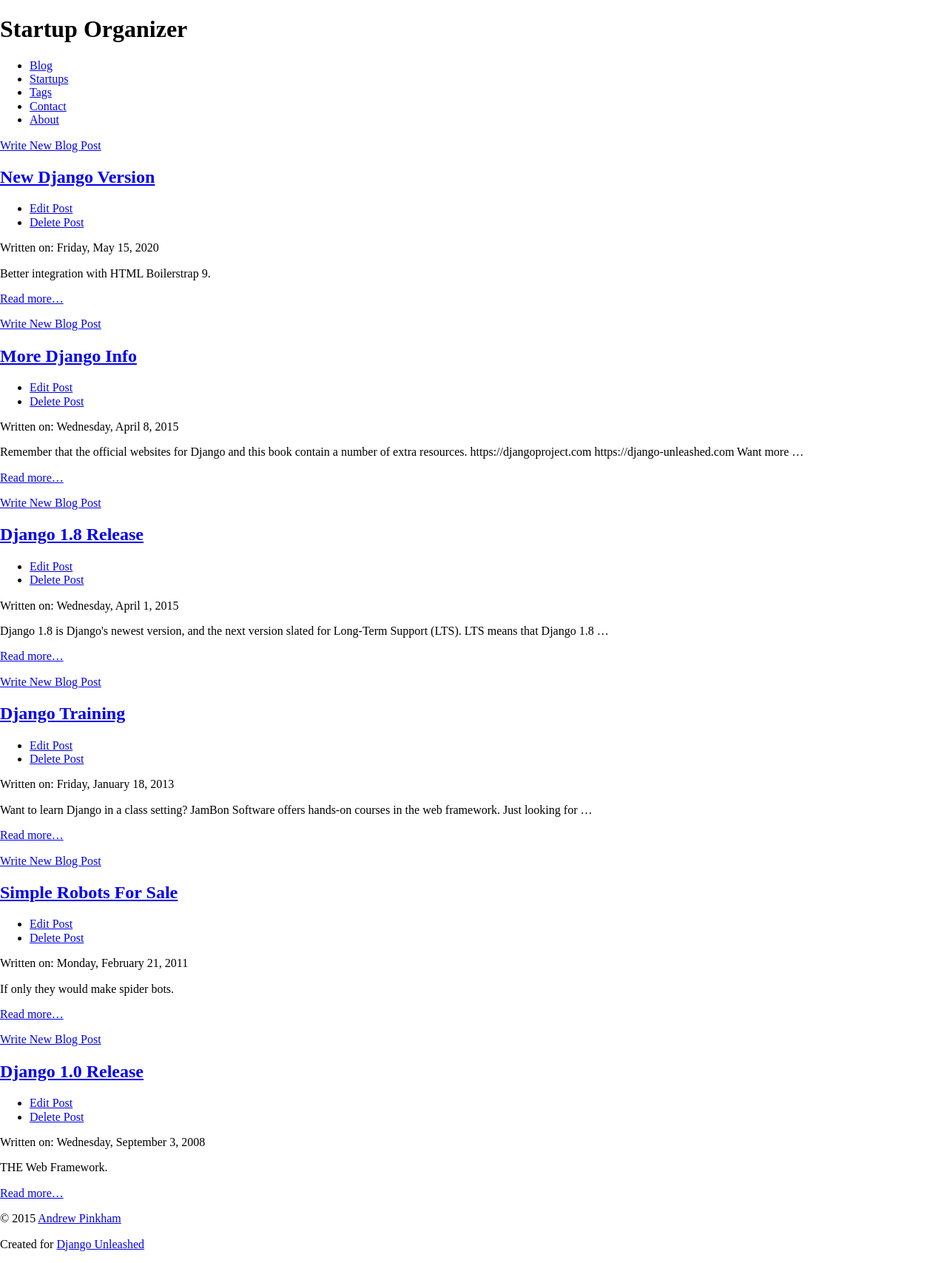
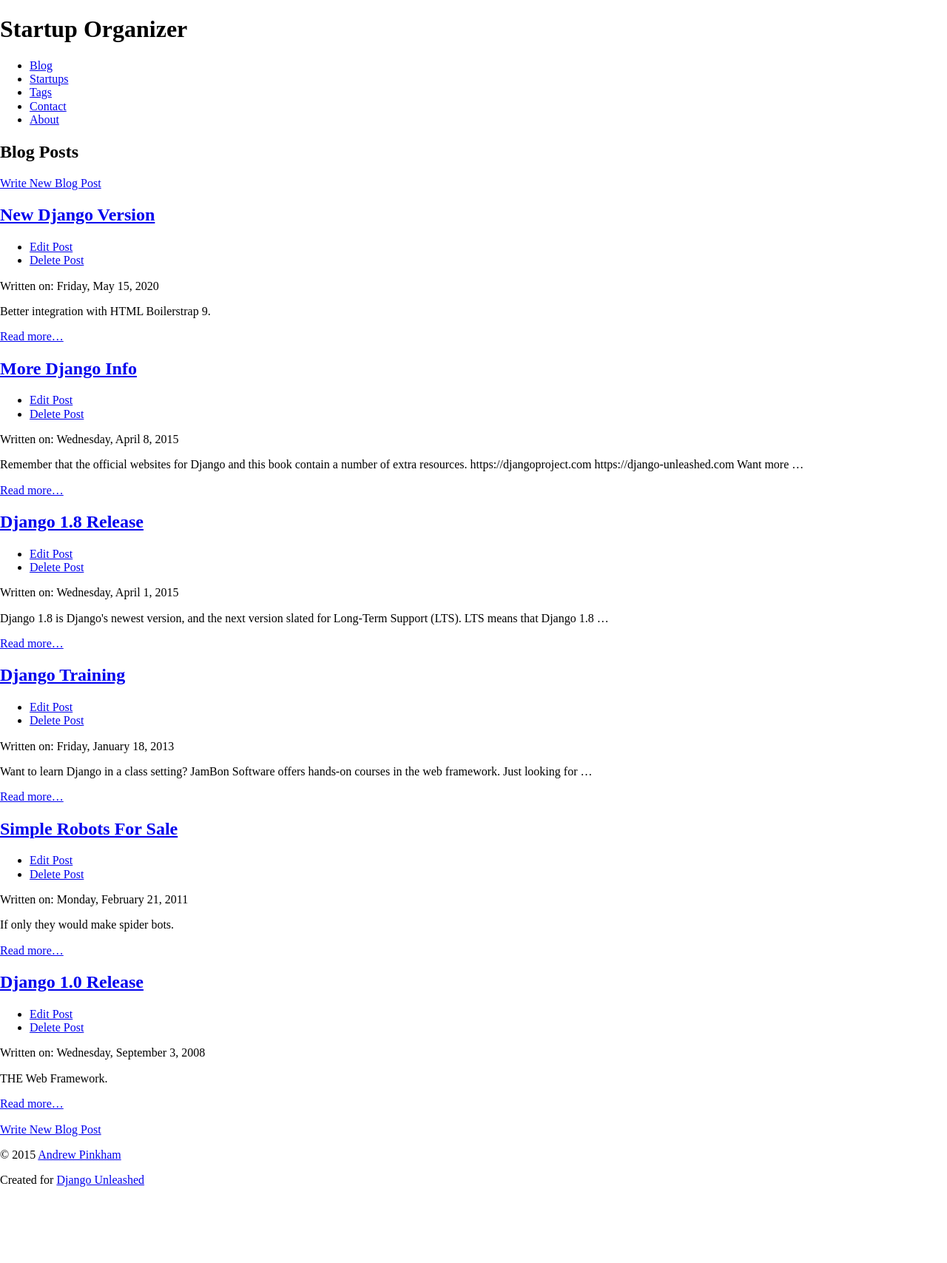
Before and after one commit to maziokey/startup-organizer, a Django app: page /blog/ in a window 1280 px wide. Shown: the whole page at 74% size. After the commit the page ends 1604 px from the top, so only its background shows below. Run offline with Django 3.2, Linux system fonts and the light colour scheme; data comes from the database, SQL or seed files in the repository; some libraries are stand-ins or nearby versions.

Commit message:
completed css work on blog templates

```diff
--- a/blog/templates/blog/base_blog.html
+++ b/blog/templates/blog/base_blog.html
@@ -1,5 +1,22 @@
 {% extends parent_template|default:"base.html" %}
 
+{% block content %}
+  <div class="row">
+    <section class="eight columns">
+      {% block org_content %}
+        This is default content!
+      {% endblock %}
+    </section>
+    <section class="desktop four columns">
+      {% block create_button %}{% endblock %}
+    </section>
+  </div>
+  <div class="row">
+    <div class="twelve columns">
+      {% block content_footer %}{% endblock %}
+    </div>
+  </div>
+{% endblock %}
 <!--
 {% load staticfiles %}
 {% block head %}
--- a/blog/templates/blog/post_list.html
+++ b/blog/templates/blog/post_list.html
@@ -4,18 +4,22 @@
 {{ block.super }} - Blog
 {% endblock %}
 
-{% block content %}
+{% block create_button %}
+  <a href="{% url 'blog_post_create' %}" class="button button-primary">Write New Blog Post</a>
+{% endblock %}
 
+{% block org_content %}
+    <h2>Blog Posts</h2>
+    <div class="mobile">
+      <a href="{% url 'blog_post_create' %}" class="button button-primary">Write New Blog Post</a>
+    </div>
   {% for post in post_list %}
-<div class="">
-  <a href="{% url 'blog_post_create' %}">Write New Blog Post</a>
-</div>
     <article>
       <header>
         <h2><a href="{{ post.get_absolute_url }}">{{ post.title|title }}</a></h2>
-      <ul>
-        <li><a href="{{ post.get_update_url }}">Edit Post</a></li>
-        <li><a href="{{ post.get_delete_url }}">Delete Post</a></li>
+        <ul class="inline">
+          <li><a href="{{ post.get_update_url }}" class="button">Edit Post</a></li>
+          <li><a href="{{ post.get_delete_url }}" class="button">Delete Post</a></li>
         </ul>
         <p>
           Written on:
@@ -26,11 +30,10 @@
       </header>
       <p>{{ post.text|truncatewords:20 }}</p>
       <p>
-      <a href="{{ post.get_absolute_url }}">Read more&hellip;</a>
+        <a href="{{ post.get_absolute_url }}" class="button">Read more&hellip;</a>
       </p>
     </article>
   {% empty %}
   <p><em>No Blog Posts Available</em></p>
   {% endfor %}
-
 {% endblock %}
```
Also changed, not shown: blog/templates/blog/post_detail.html (+10 -4 lines), organizer/templates/organizer/tag_detail.html (+20 -8 lines), organizer/templates/organizer/tag_list.html (+13 -8 lines). Lines whose indentation alone changed are shown as unchanged.
